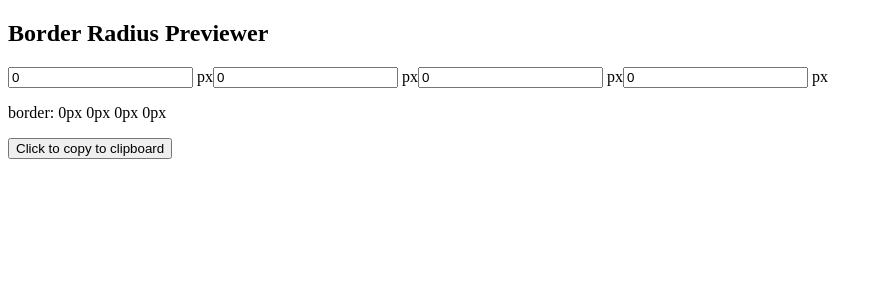
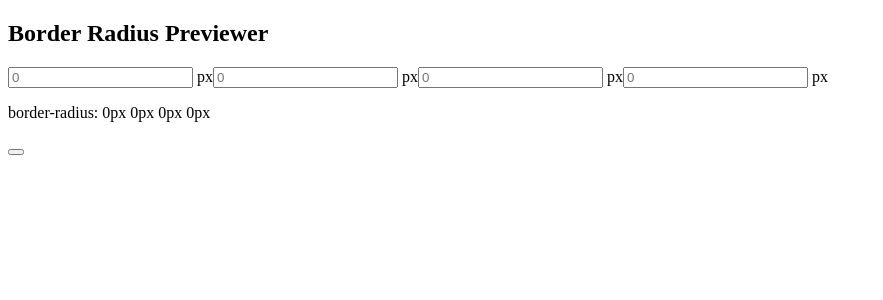
Before and after one commit to ChrisGitmed/border-radius-previewer, a React app: page / in a window 1280 px wide. Shown: the top 300 px of the page, without its empty margins (0-883 px from the left). Built offline with nearby package versions, Linux system fonts and the light colour scheme; the HTML template or start-up script is replaced by a standard one.

Commit message:
Added icon for clipboard section; Added basic structure and styling.

```diff
--- a/src/components/border-radius-preview.jsx
+++ b/src/components/border-radius-preview.jsx
@@ -50,15 +50,15 @@ export default class BorderRadiusPreview extends React.Component {
     return (
       <>
         <div className="preview-box" style={styleObj}></div>
-        <div className="input-row">
-          <span><input type="text" name="corner1" onChange={handleChange} defaultValue="0" placeholder="0"/> px</span>
-          <span><input type="text" name="corner2" onChange={handleChange} defaultValue="0" placeholder="0"/> px</span>
-          <span><input type="text" name="corner3" onChange={handleChange} defaultValue="0" placeholder="0"/> px</span>
-          <span><input type="text" name="corner4" onChange={handleChange} defaultValue="0" placeholder="0"/> px</span>
+        <div className="input-row row">
+          <span><input type="text" name="corner1" onChange={handleChange} placeholder="0"/> px</span>
+          <span><input type="text" name="corner2" onChange={handleChange} placeholder="0"/> px</span>
+          <span><input type="text" name="corner3" onChange={handleChange} placeholder="0"/> px</span>
+          <span><input type="text" name="corner4" onChange={handleChange} placeholder="0"/> px</span>
         </div>
-        <div className="row">
-          <p>border: {styleString}</p>
-          <button>Click to copy to clipboard</button>
+        <div className="copy-row">
+          <p>border-radius: {styleString}</p>
+          <button><span className="lnr lnr-paperclip"></span></button>
         </div>
       </>
     )
```
Also changed, not shown: 2 other files (tests, documents, lock files or other folders).
